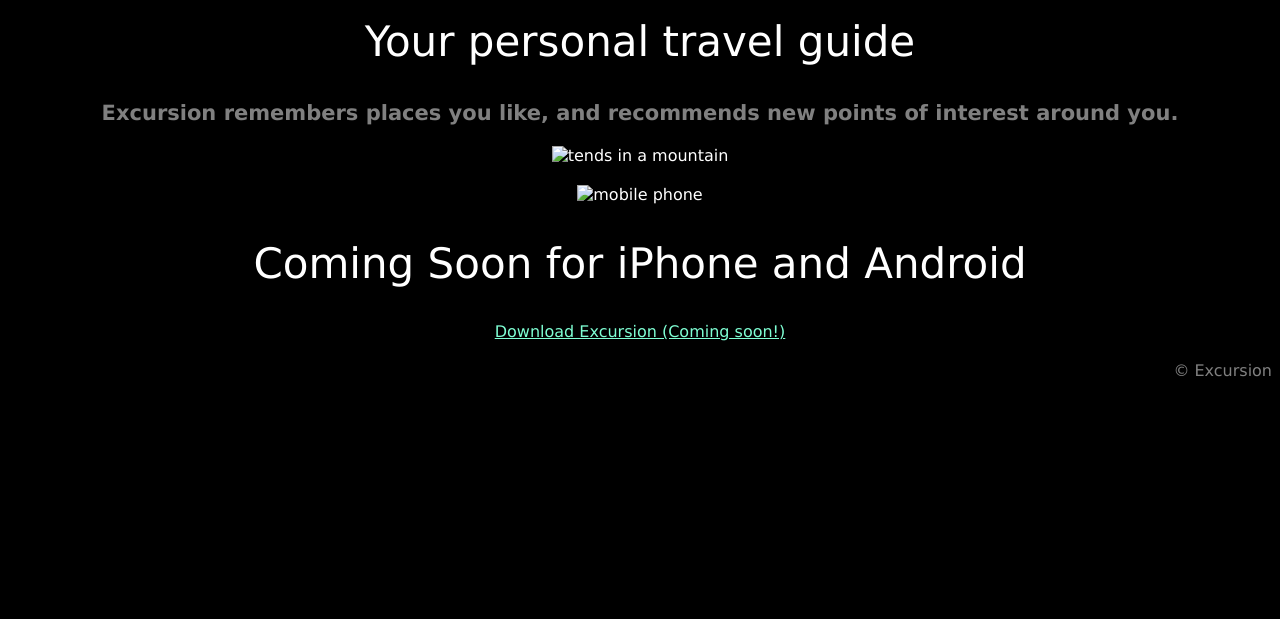
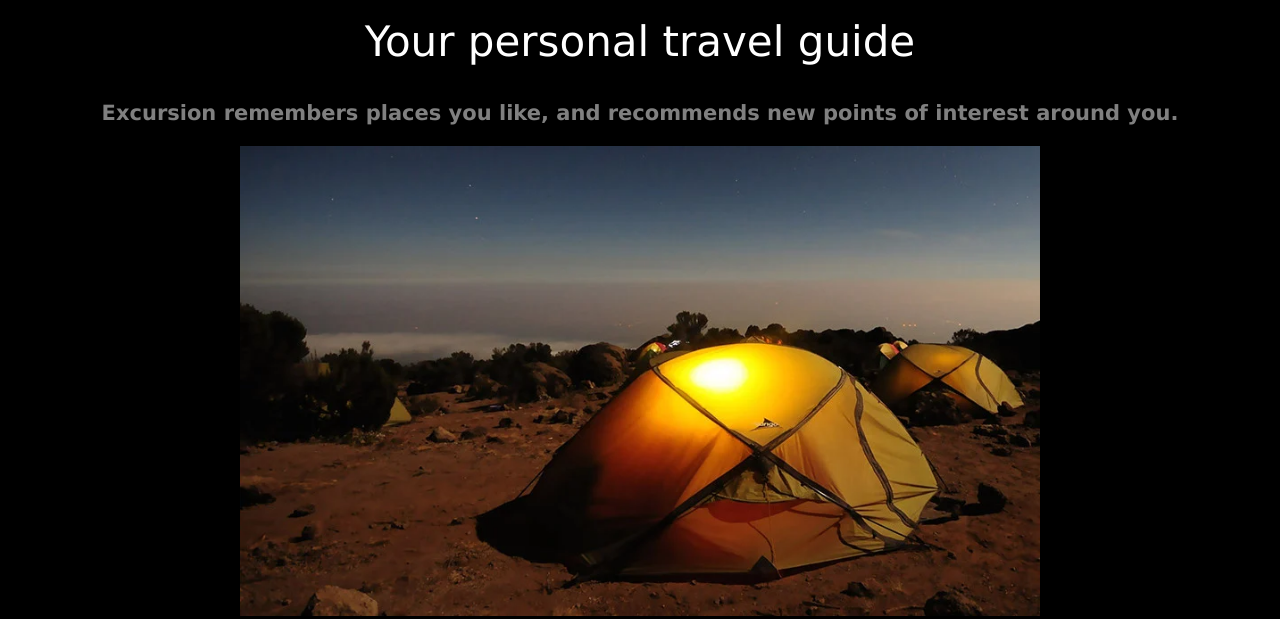
Before and after one commit to mariangz/excursion, a plain HTML site: page index.html in a window 1280 px wide. Shown: the part 390-1009 px from the top of the page. Before the commit the page ends 800 px from the top, so only its background shows below. Drawn offline with Linux system fonts and the light colour scheme; the site is published under a folder, as on GitHub Pages, so addresses that start at the root find nothing.

Commit message:
update index

```diff
--- a/index.html
+++ b/index.html
@@ -15,7 +15,7 @@
 
     <main>
         <video autoplay loop>
-            <source src="/images/excursion.mp4" type="video/mp4">
+            <source src="images/excursion.mp4" type="video/mp4">
             Sorry, your browser doesn't support embedded videos.
         </video>
 
@@ -23,11 +23,11 @@
             <h2>Your personal travel guide</h2>
             <h3>Excursion remembers places you like, and recommends new points of interest around you.</h3>
 
-            <img class="camp" src="/images/camp.webp" alt="tends in a mountain">
+            <img class="camp" src="images/camp.webp" alt="tends in a mountain">
         </section>
 
         <section>
-            <img src="/images/phone.webp" alt="mobile phone">
+            <img src="images/phone.webp" alt="mobile phone">
             <h2>Coming Soon for iPhone and Android</h2>
             <p><a href="#">Download Excursion (Coming soon!)</a></p>
         </section>
```
